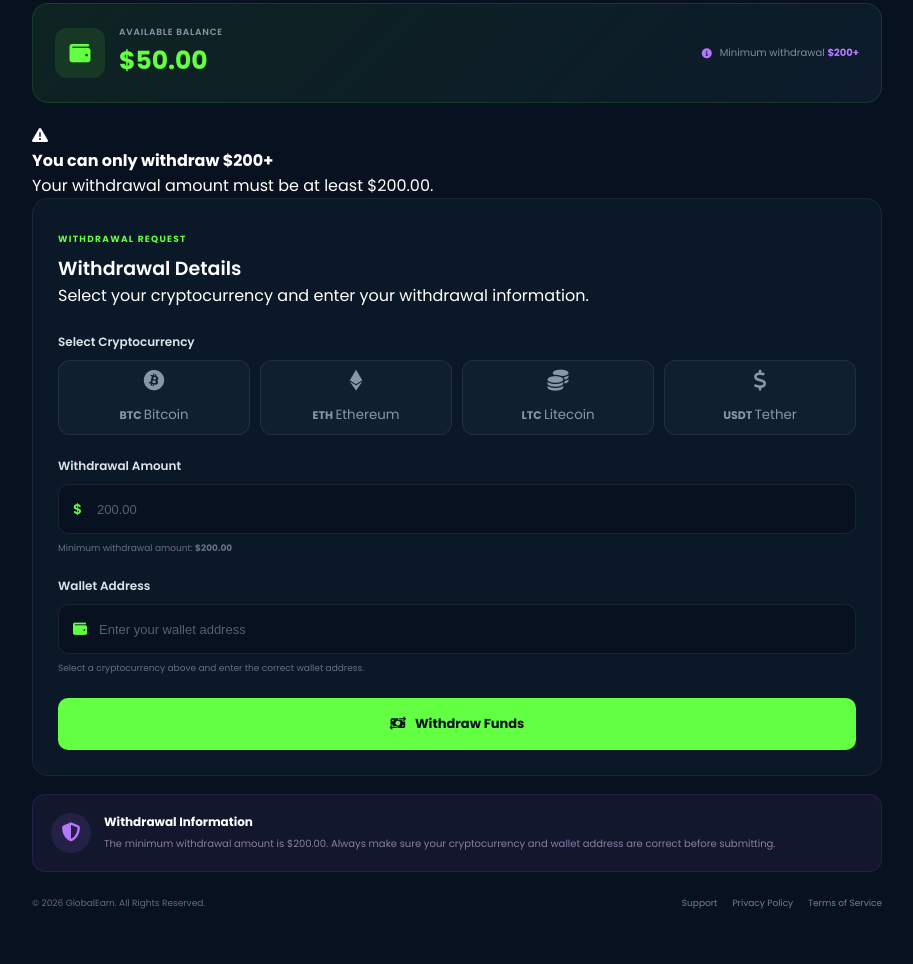
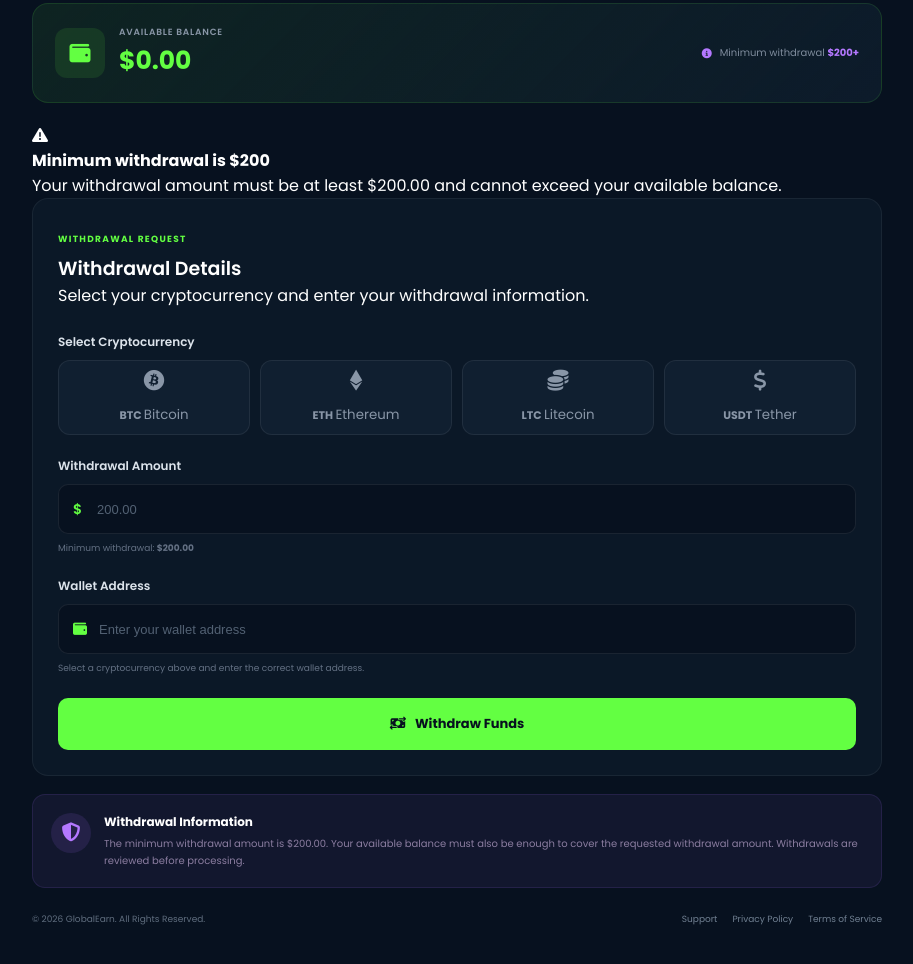
Before and after one commit to omoboyejohn-dev/GlobalEarn, a plain HTML site: page withdraw.html in a window 1280 px wide. Shown: the part 198-1162 px from the top of the page, without its empty margins (183-1096 px from the left). Drawn offline with Linux system fonts and the light colour scheme; no server answers.

Commit message:
Update withdrawal instructions and messages

```diff
--- a/withdraw.html
+++ b/withdraw.html
@@ -129,8 +129,15 @@
                     AVAILABLE BALANCE
                 </span>
 
+
+                <!--
+                    IMPORTANT:
+                    Firebase will replace this
+                    with the user's actual balance.
+                -->
+
                 <strong id="withdrawBalance">
-                    $50.00
+                    $0.00
                 </strong>
 
             </div>
@@ -180,12 +187,13 @@
         <div>
 
             <strong>
-                You can only withdraw $200+
+                Minimum withdrawal is $200
             </strong>
 
             <p>
                 Your withdrawal amount must be at least
-                $200.00.
+                $200.00 and cannot exceed your available
+                balance.
             </p>
 
         </div>
@@ -225,7 +233,6 @@
             id="withdrawForm"
             novalidate
         >
-
 
 
             <!-- =========================================
@@ -428,7 +435,7 @@
 
                 <small class="input-help">
 
-                    Minimum withdrawal amount:
+                    Minimum withdrawal:
                     <strong>$200.00</strong>
 
                 </small>
@@ -473,8 +480,10 @@
                     id="walletHelp"
                     class="input-help"
                 >
+
                     Select a cryptocurrency above and enter
                     the correct wallet address.
+
                 </small>
 
 
@@ -532,7 +541,7 @@
                 <div>
 
                     <strong>
-                        Withdrawal Successful
+                        Withdrawal Submitted
                     </strong>
 
                     <span id="withdrawSuccessText">
@@ -595,8 +604,9 @@
 
             <p>
                 The minimum withdrawal amount is $200.00.
-                Always make sure your cryptocurrency and
-                wallet address are correct before submitting.
+                Your available balance must also be enough
+                to cover the requested withdrawal amount.
+                Withdrawals are reviewed before processing.
             </p>
 
 
@@ -647,7 +657,10 @@
      WITHDRAW JAVASCRIPT
 ===================================================== -->
 
-<script type="module" src="withdraw.js"></script>
+<script
+    type="module"
+    src="withdraw.js"
+></script>
 
 
 </body>
```
